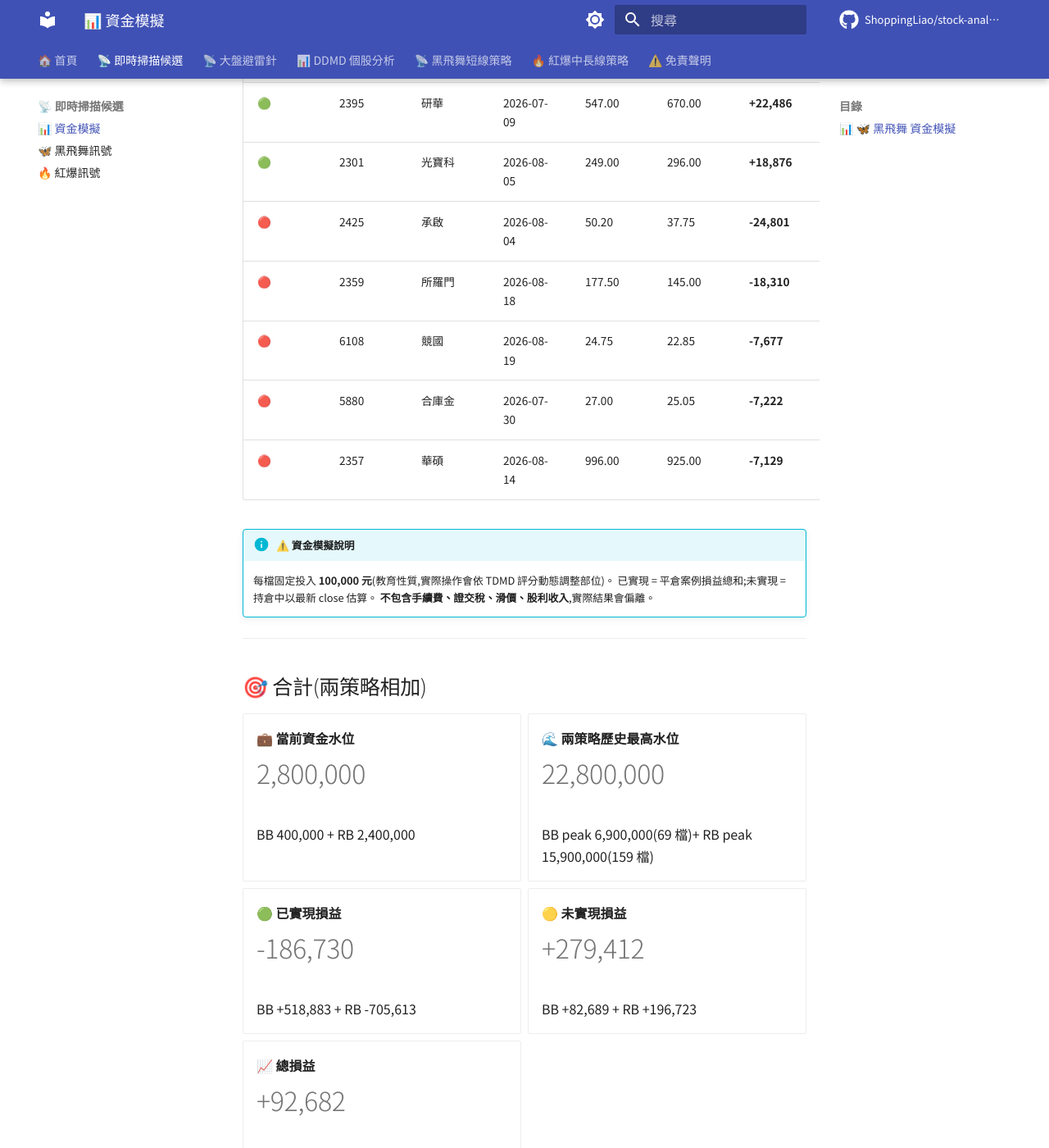
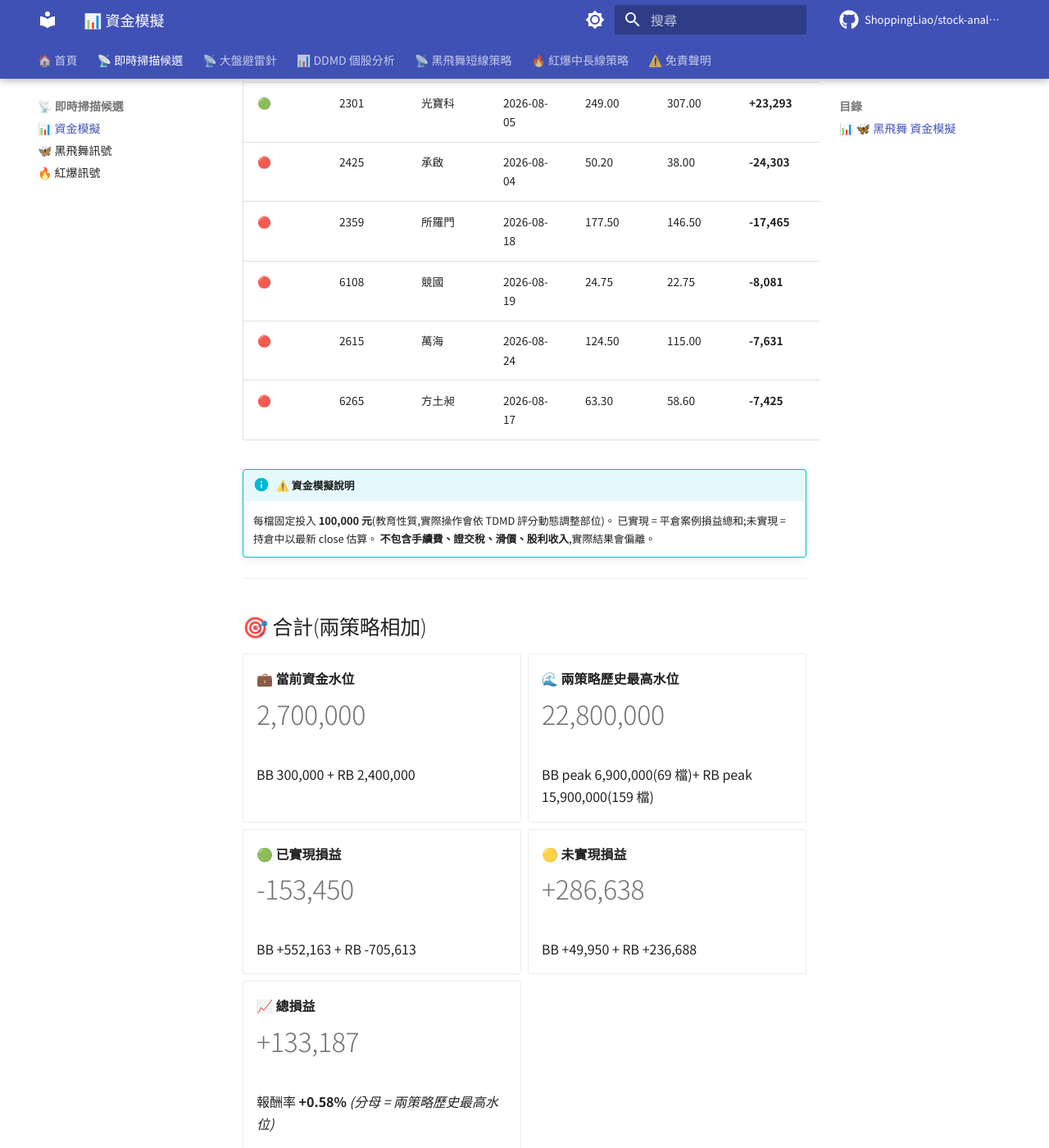
Before and after one commit to ShoppingLiao/stock-analysis-public, an MkDocs documentation site: the page built from docs/signals_capital.md, in a window 1280 px wide and 1400 px high, scrolled down 2834 px. Shown: the whole window at 82% size. Built offline with MkDocs 1.6.1 and Material for MkDocs 9.7.7, drawn with Linux system fonts in a browser that asks for light colours; comment, search, counter and statistics services are not loaded; some of the changed text lies outside the part shown.

Commit message:
docs(signals): update BB + RB + capital (2026-08-26)

```diff
--- a/docs/signals_capital.md
+++ b/docs/signals_capital.md
@@ -17,9 +17,9 @@
 
 -   **💼 當前資金水位**
 
-    # 400,000
+    # 300,000
 
-    持倉 4 檔 × 100,000
+    持倉 3 檔 × 100,000
 
 -   **🌊 歷史最高水位**
 
@@ -29,34 +29,33 @@
 
 -   **🟢 已實現損益**
 
-    # +518,883
+    # +552,163
 
-    勝率 30.9% / 311 檔已平倉
+    勝率 31.1% / 312 檔已平倉
 
 -   **🟡 未實現損益**
 
-    # +82,689
+    # +49,950
 
-    持倉 4 檔(現價 vs 進場價)
+    持倉 3 檔(現價 vs 進場價)
 
 -   **📈 總損益**
 
-    # +601,572
+    # +602,112
 
-    報酬率 **+8.72%** _(分母 = 歷史最高水位 6,900,000)_
+    報酬率 **+8.73%** _(分母 = 歷史最高水位 6,900,000)_
 
 </div>
 
-> **💡 解讀**:這個策略歷史上**同時最多持有 69 檔**(在 2026-05-28),代表「玩這個策略至少要準備 **6,900,000 元**」才不會因資金不夠錯過訊號。當前只佔用 400,000(4 檔)。
+> **💡 解讀**:這個策略歷史上**同時最多持有 69 檔**(在 2026-05-28),代表「玩這個策略至少要準備 **6,900,000 元**」才不會因資金不夠錯過訊號。當前只佔用 300,000(3 檔)。
 
 ### 持倉中 — Top 5 獲利 / 虧損
 
 | 排名 | 代號 | 公司名 | 進場日 | 進場價 | 現價 | 損益 | 損益% |
 |------|------|--------|--------|--------|------|------|-------|
-| 🟢 | 2615 | 萬海 | 2026-08-12 | 86.90 | 126.50 | **+45,570** | **+45.57%** |
-| 🟢 | 3234 | 光環 | 2026-08-19 | 148.50 | 182.50 | **+22,896** | **+22.90%** |
-| 🟢 | 6547 | 高端疫苗 | 2026-08-07 | 51.60 | 56.30 | **+9,109** | **+9.11%** |
-| 🟢 | 6538 | 倉和 | 2026-08-24 | 195.50 | 205.50 | **+5,115** | **+5.12%** |
+| 🟢 | 3234 | 光環 | 2026-08-19 | 148.50 | 180.50 | **+21,549** | **+21.55%** |
+| 🟢 | 6547 | 高端疫苗 | 2026-08-07 | 51.60 | 61.90 | **+19,961** | **+19.96%** |
+| 🟢 | 6538 | 倉和 | 2026-08-24 | 195.50 | 212.00 | **+8,440** | **+8.44%** |
 
 !!! info "⚠️ 資金模擬說明"
     每檔固定投入 **100,000 元**(教育性質,實際操作會依 TDMD 評分動態調整部位)。
@@ -91,15 +90,15 @@
 
 -   **🟡 未實現損益**
 
-    # +196,723
+    # +236,688
 
     持倉 24 檔(現價 vs 進場價)
 
 -   **📉 總損益**
 
-    # -508,890
+    # -468,925
 
-    報酬率 **-3.20%** _(分母 = 歷史最高水位 15,900,000)_
+    報酬率 **-2.95%** _(分母 = 歷史最高水位 15,900,000)_
 
 </div>
 
@@ -109,16 +108,16 @@
 
 | 排名 | 代號 | 公司名 | 進場日 | 進場價 | 現價 | 損益 | 損益% |
 |------|------|--------|--------|--------|------|------|-------|
-| 🟢 | 6446 | 藥華藥 | 2026-05-14 | 780.00 | 1490.00 | **+91,026** | **+91.03%** |
-| 🟢 | 8039 | 台虹 | 2026-07-14 | 185.50 | 291.50 | **+57,143** | **+57.14%** |
-| 🟢 | 3498 | 陽程 | 2026-08-17 | 158.50 | 200.00 | **+26,183** | **+26.18%** |
-| 🟢 | 2395 | 研華 | 2026-07-09 | 547.00 | 670.00 | **+22,486** | **+22.49%** |
-| 🟢 | 2301 | 光寶科 | 2026-08-05 | 249.00 | 296.00 | **+18,876** | **+18.88%** |
-| 🔴 | 2425 | 承啟 | 2026-08-04 | 50.20 | 37.75 | **-24,801** | **-24.80%** |
-| 🔴 | 2359 | 所羅門 | 2026-08-18 | 177.50 | 145.00 | **-18,310** | **-18.31%** |
-| 🔴 | 6108 | 競國 | 2026-08-19 | 24.75 | 22.85 | **-7,677** | **-7.68%** |
-| 🔴 | 5880 | 合庫金 | 2026-07-30 | 27.00 | 25.05 | **-7,222** | **-7.22%** |
-| 🔴 | 2357 | 華碩 | 2026-08-14 | 996.00 | 925.00 | **-7,129** | **-7.13%** |
+| 🟢 | 6446 | 藥華藥 | 2026-05-14 | 780.00 | 1585.00 | **+103,205** | **+103.21%** |
+| 🟢 | 8039 | 台虹 | 2026-07-14 | 185.50 | 320.50 | **+72,776** | **+72.78%** |
+| 🟢 | 3498 | 陽程 | 2026-08-17 | 158.50 | 203.50 | **+28,391** | **+28.39%** |
+| 🟢 | 2395 | 研華 | 2026-07-09 | 547.00 | 688.00 | **+25,777** | **+25.78%** |
+| 🟢 | 2301 | 光寶科 | 2026-08-05 | 249.00 | 307.00 | **+23,293** | **+23.29%** |
+| 🔴 | 2425 | 承啟 | 2026-08-04 | 50.20 | 38.00 | **-24,303** | **-24.30%** |
+| 🔴 | 2359 | 所羅門 | 2026-08-18 | 177.50 | 146.50 | **-17,465** | **-17.46%** |
+| 🔴 | 6108 | 競國 | 2026-08-19 | 24.75 | 22.75 | **-8,081** | **-8.08%** |
+| 🔴 | 2615 | 萬海 | 2026-08-24 | 124.50 | 115.00 | **-7,631** | **-7.63%** |
+| 🔴 | 6265 | 方土昶 | 2026-08-17 | 63.30 | 58.60 | **-7,425** | **-7.42%** |
 
 !!! info "⚠️ 資金模擬說明"
     每檔固定投入 **100,000 元**(教育性質,實際操作會依 TDMD 評分動態調整部位)。
@@ -133,9 +132,9 @@
 
 -   **💼 當前資金水位**
 
-    # 2,800,000
+    # 2,700,000
 
-    BB 400,000 + RB 2,400,000
+    BB 300,000 + RB 2,400,000
 
 -   **🌊 兩策略歷史最高水位**
 
@@ -145,21 +144,21 @@
 
 -   **🟢 已實現損益**
 
-    # -186,730
+    # -153,450
 
-    BB +518,883 + RB -705,613
+    BB +552,163 + RB -705,613
 
 -   **🟡 未實現損益**
 
-    # +279,412
+    # +286,638
 
-    BB +82,689 + RB +196,723
+    BB +49,950 + RB +236,688
 
 -   **📈 總損益**
 
-    # +92,682
+    # +133,187
 
-    報酬率 **+0.41%** _(分母 = 兩策略歷史最高水位)_
+    報酬率 **+0.58%** _(分母 = 兩策略歷史最高水位)_
 
 </div>
 
```
Also changed, not shown: docs/signals_black_butterfly.md (+8 -7 lines), docs/signals_red_burst.md (+5 -1 lines).
